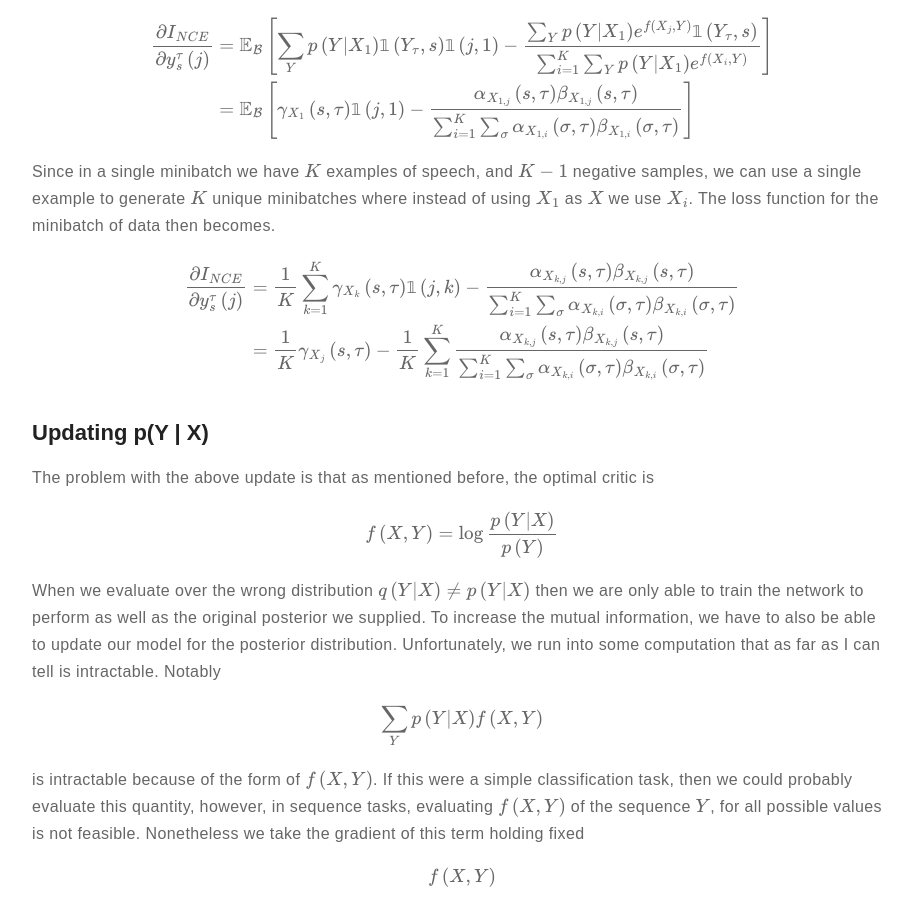
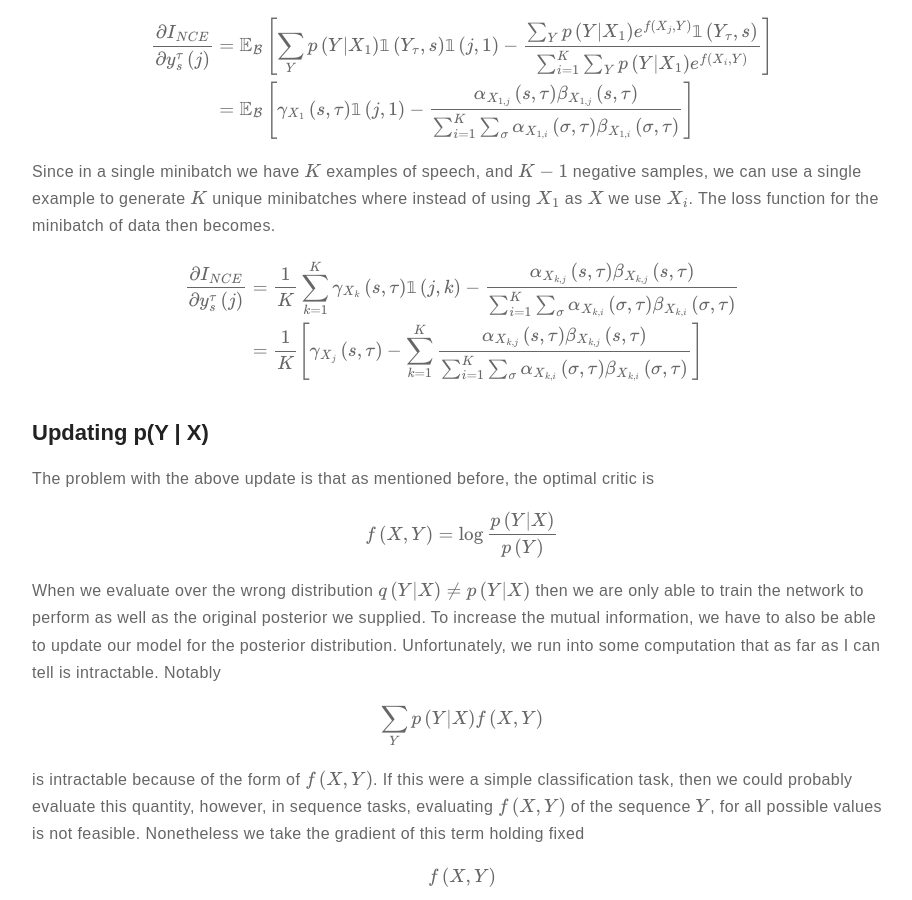
Before and after one commit to m-wiesner/m-wiesner.github.io, a Jekyll site: the page built from _posts/2020-10-30-Variational-Bounds-on-Mutual-Information.markdown, in a window 1280 px wide and 900 px high, scrolled down 7683 px. Shown: the whole window, without its empty margins (178-1090 px from the left). Built offline with Jekyll 4.4.1, drawn with Linux system fonts in a browser that asks for light colours; formulas are drawn with MathJax 3.

Commit message:
Update 2020-10-30-Variational-Bounds-on-Mutual-Information.markdown

```diff
--- a/_posts/2020-10-30-Variational-Bounds-on-Mutual-Information.markdown
+++ b/_posts/2020-10-30-Variational-Bounds-on-Mutual-Information.markdown
@@ -277,7 +277,7 @@ Since in a single minibatch we have $$K$$ examples of speech, and $$K-1$$ negati
 
 $$\begin{align}
 \frac{\partial I_{NCE}}{\partial y_s^{\tau}\left(j\right)} &= \frac{1}{K} \sum_{k=1}^K \gamma_{X_k}\left(s, \tau\right)\mathbb{1}\left(j, k\right) -  \frac{\alpha_{X_{k,j}}\left(s, \tau\right)\beta_{X_{k, j}}\left(s, \tau\right)}{\sum_{i=1}^K \sum_{\sigma} \alpha_{X_{k, i}}\left(\sigma, \tau\right)\beta_{X_{k,i}}\left(\sigma, \tau\right)}\\
-&= \frac{1}{K} \gamma_{X_j}\left(s, \tau\right) - \frac{1}{K} \sum_{k=1}^K \frac{\alpha_{X_{k,j}}\left(s, \tau\right)\beta_{X_{k, j}}\left(s, \tau\right)}{\sum_{i=1}^K \sum_{\sigma} \alpha_{X_{k, i}}\left(\sigma, \tau\right)\beta_{X_{k,i}}\left(\sigma, \tau\right)} \\
+&= \frac{1}{K} \left[\gamma_{X_j}\left(s, \tau\right) - \sum_{k=1}^K \frac{\alpha_{X_{k,j}}\left(s, \tau\right)\beta_{X_{k, j}}\left(s, \tau\right)}{\sum_{i=1}^K \sum_{\sigma} \alpha_{X_{k, i}}\left(\sigma, \tau\right)\beta_{X_{k,i}}\left(\sigma, \tau\right)} \right]\\
 \end{align}$$
 
 
```
